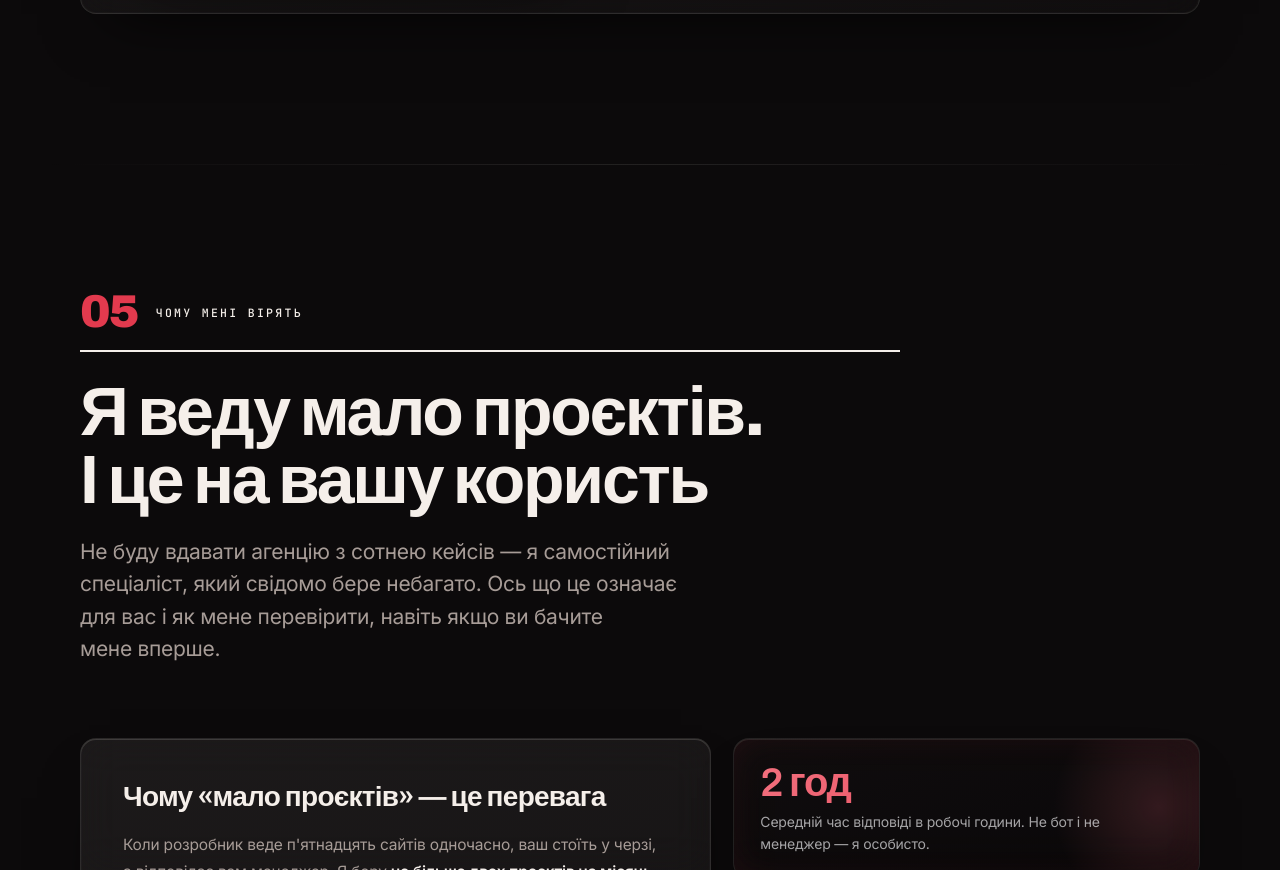
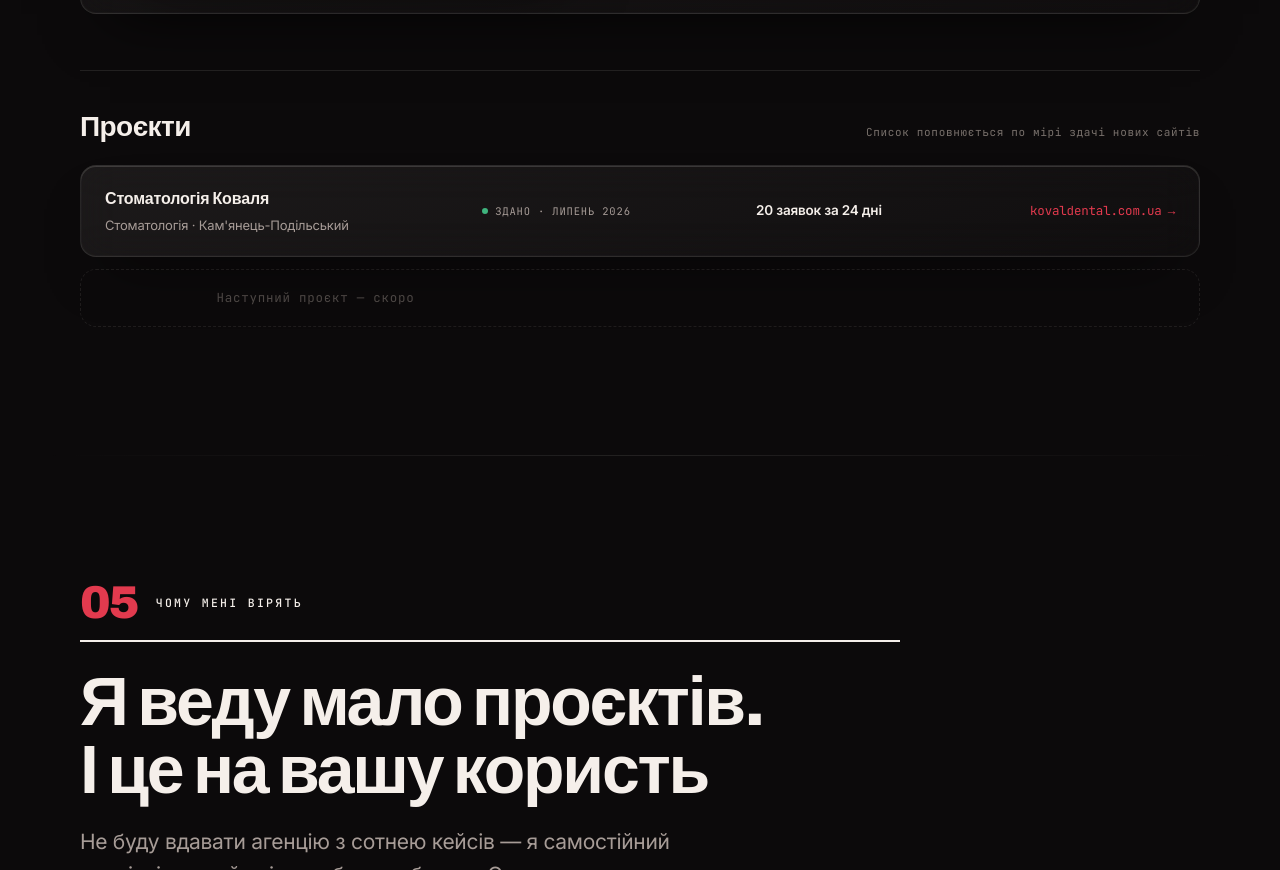
Before and after one commit to yakovyshynn-afk/roman-site, a plain HTML site: page index.html in a window 1280 px wide. Shown: the part 7033-7903 px from the top of the page. Drawn offline with Linux system fonts and the light colour scheme.

Commit message:
Додати секцію «Проєкти» — реєстр з реальним кейсом Коваля + чесний плейсхолдер
Co-Authored-By: Claude Sonnet 5 <noreply@anthropic.com>

```diff
--- a/index.html
+++ b/index.html
@@ -410,6 +410,37 @@ input[type=range]::-moz-range-thumb{width:26px;height:26px;border-radius:50%;bac
 .case-shot.played .case-play{opacity:0;transform:scale(.85)}
 .case-video-note{display:block;font-family:'JetBrains Mono',monospace;font-size:11px;letter-spacing:.08em;
   color:var(--ink3);margin:0 0 20px}
+
+/* ═══ РЕЄСТР ПРОЄКТІВ ═══ */
+.preg{margin-top:56px;padding-top:40px;border-top:1px solid var(--line)}
+.preg-top{display:flex;flex-wrap:wrap;align-items:baseline;justify-content:space-between;gap:10px 22px;margin-bottom:22px}
+.preg-note{font-family:'JetBrains Mono',monospace;font-size:11px;letter-spacing:.06em;color:var(--ink3)}
+.preg-list{display:flex;flex-direction:column;gap:12px}
+.preg-item{display:grid;grid-template-columns:1fr;gap:10px;padding:20px 24px;border-radius:16px;
+  background:linear-gradient(160deg,rgba(245,239,234,.07),rgba(245,239,234,.02));
+  backdrop-filter:blur(20px) saturate(1.3);-webkit-backdrop-filter:blur(20px) saturate(1.3);
+  border:1px solid rgba(245,239,234,.1);
+  box-shadow:inset 0 1px 0 rgba(245,239,234,.14),inset 0 0 0 1px rgba(245,239,234,.02),0 30px 60px -30px rgba(0,0,0,.75);
+  transition:border-color .25s var(--ease),transform .25s var(--ease)}
+a.preg-item{cursor:pointer}
+a.preg-item:hover{border-color:rgba(226,58,78,.35);transform:translateY(-2px)}
+@media(min-width:720px){.preg-item{grid-template-columns:1.4fr 1fr 1fr auto;align-items:center;gap:16px}}
+.preg-name{font-family:'Archivo',sans-serif;font-weight:700;font-size:16px;letter-spacing:-.01em;color:var(--ink)}
+.preg-meta{font-size:13px;color:var(--ink2);margin-top:3px}
+.preg-status{display:flex;align-items:center;gap:7px;font-family:'JetBrains Mono',monospace;font-size:10.5px;
+  letter-spacing:.08em;text-transform:uppercase;color:var(--ink2)}
+.preg-status i{width:6px;height:6px;border-radius:50%;background:var(--good);flex-shrink:0}
+.preg-result{font-size:13.5px;color:var(--ink);font-weight:600}
+.preg-link{font-family:'JetBrains Mono',monospace;font-size:12.5px;color:var(--acc);display:inline-flex;
+  align-items:center;gap:6px;white-space:nowrap}
+@media(min-width:720px){.preg-link{justify-self:end}}
+a.preg-item:hover .preg-link{color:var(--acc2)}
+a.preg-item:hover .preg-link .arw{transform:translateX(4px)}
+.preg-item.ph{border-style:dashed;border-color:rgba(245,239,234,.14);background:transparent;
+  box-shadow:none;backdrop-filter:none;-webkit-backdrop-filter:none;opacity:.6;justify-content:center;padding:18px 24px}
+.preg-ph-txt{font-family:'JetBrains Mono',monospace;font-size:12.5px;letter-spacing:.06em;color:var(--ink3);
+  text-align:center;display:block}
+
 .gu{display:grid;grid-template-columns:1fr;gap:1px;background:var(--dline);border:1px solid var(--dline);border-radius:20px;overflow:hidden}
 @media(min-width:760px){.gu{grid-template-columns:1fr 1fr}}
 .gu-i{background:var(--dark);padding:30px 28px}
@@ -984,6 +1015,28 @@ section,.strip{background:transparent!important}
         <h3>Як має виглядати сайт підрядника, якому довіряють $150 000</h3>
         <p><b>Навіщо:</b> у преміальному будівництві всі сайти однакові — галерея фото й форма заявки. Але клієнт вирішує не за фото, а за відповіддю на «чи не кинуть мене на пів дороги».</p>
         <p><b>Що показую:</b> калькулятор вартості будинку, онлайн-щоденник об'єкта з фото по датах, прозорий кошторис — структуру, яка знімає страх до першого дзвінка.</p>
+      </div>
+    </div>
+
+    <!-- ═══ РЕЄСТР ПРОЄКТІВ ═══ -->
+    <div class="preg rv">
+      <div class="preg-top">
+        <h3>Проєкти</h3>
+        <span class="preg-note">Список поповнюється по мірі здачі нових сайтів</span>
+      </div>
+      <div class="preg-list">
+        <a class="preg-item" href="https://kovaldental.com.ua" target="_blank" rel="noopener" aria-label="Відкрити живий сайт kovaldental.com.ua в новій вкладці">
+          <div>
+            <div class="preg-name">Стоматологія Коваля</div>
+            <div class="preg-meta">Стоматологія · Кам'янець-Подільський</div>
+          </div>
+          <div class="preg-status"><i></i>Здано · липень 2026</div>
+          <div class="preg-result">20 заявок за 24 дні</div>
+          <span class="preg-link">kovaldental.com.ua <span class="arw">→</span></span>
+        </a>
+        <div class="preg-item ph">
+          <span class="preg-ph-txt">Наступний проєкт — скоро</span>
+        </div>
       </div>
     </div>
   </div>
```
